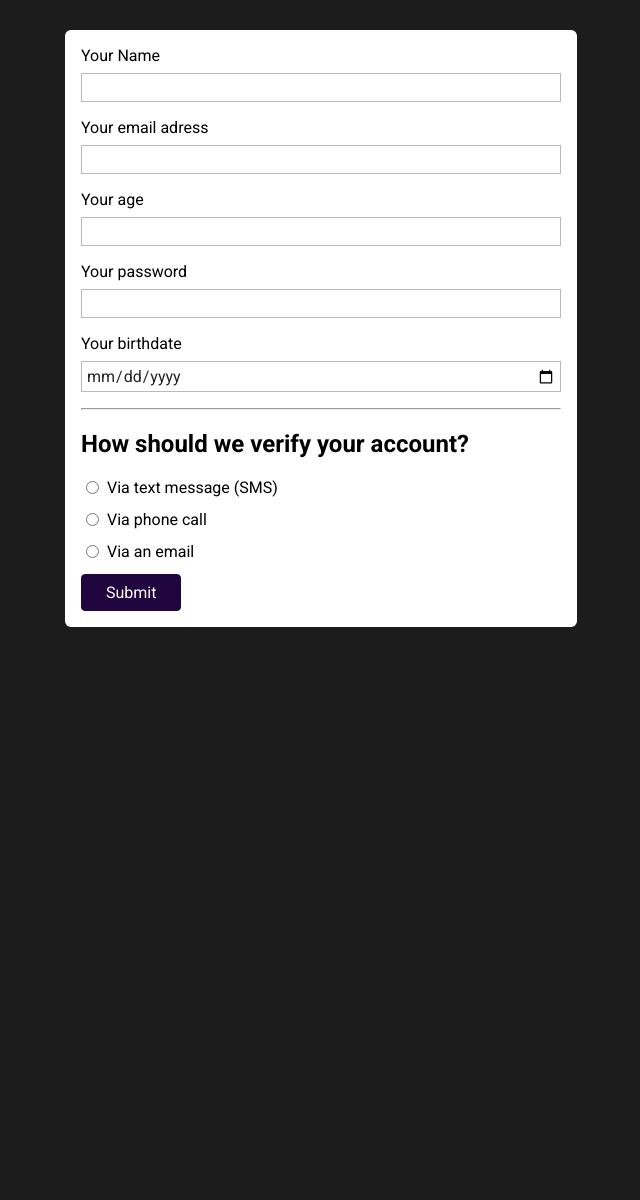
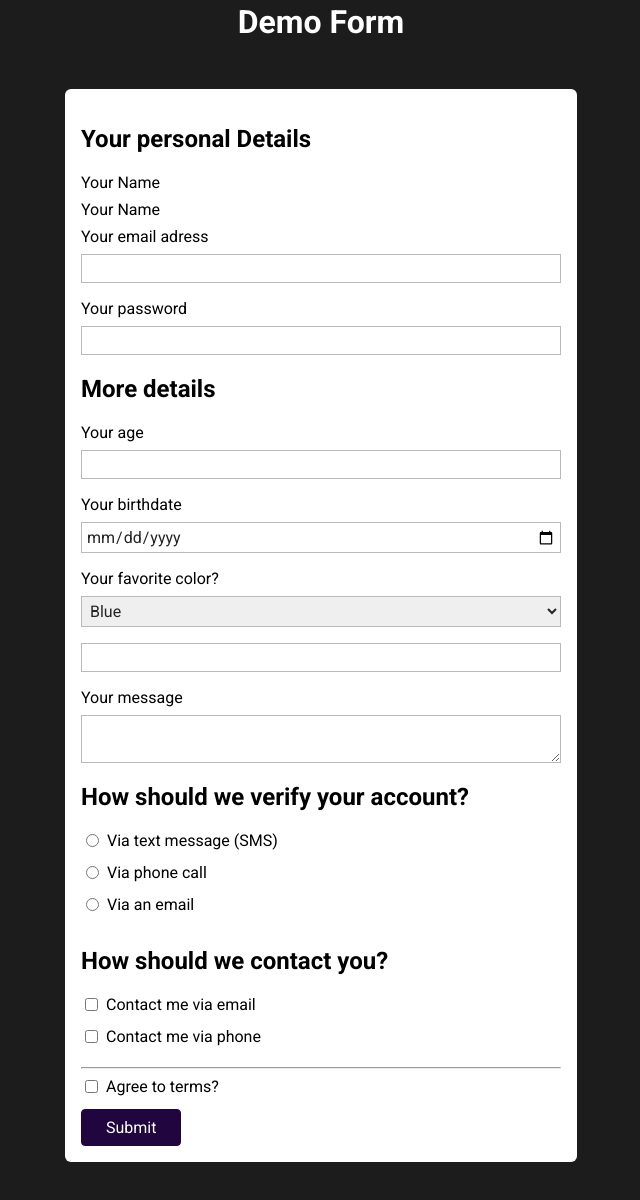
Before and after one commit to JhonathanViana/100-Days-of-Web-Development, a plain HTML site: page Project 5 - Forms/index.html in a window 1280 px wide. Shown: the part 18-1218 px from the top of the page, without its empty margins (319-959 px from the left). Before the commit the page ends 800 px from the top, so only its background shows below. Drawn offline with Linux system fonts and the light colour scheme.

Commit message:
Forms and semantic code

```diff
--- a/Project 5 - Forms/index.html
+++ b/Project 5 - Forms/index.html
@@ -8,45 +8,127 @@
     <title>HTML Forms</title>
 </head>
 <body>
+
+    <header>
+        <h1>Demo Form</h1>
+    </header>
+
+    <main>
         <form action="/" method="GET">
+            <section>
+                <h2>Your personal Details</h2>
+                <ul>
+                    <li>
                         <!-- GET = would be to get a new page with different data -->
                         <!-- POST = the server should store that data -->
                         <label for="username">Your Name</label>
                         <!-- when we using for="" attribute in label, they link to the form. So, if we click (in this case) on Your name, it'll select automatically the form to writing. -->
-        <input type="text" name="user-name" id="username">
+                    </li>
 
+                    <li>
+                        <!-- GET = would be to get a new page with different data -->
+                        <!-- POST = the server should store that data -->
+                        <label for="username">Your Name</label>
+                        <!-- when we using for="" attribute in label, they link to the form. So, if we click (in this case) on Your name, it'll select automatically the form to writing. -->
+                    </li>
+
+                    <li>
                         <label for="useremail">Your email adress</label>
                         <input type="email" name="user-email" id="useremail">
+                    </li>
 
+                    <li>
+                        <label for="userpassword">Your password</label>
+                        <input type="password" name="user-password" id="userpassword">
+                    </li>
+
+                </ul>
+            </section>
+
+            <section>
+                <h2>More details</h2>
+                <ul>
+                    <li>
                         <label for="userage">Your age</label>
                         <input type="number" name="user-age" id="userage">
                         <!-- id to connect with the label, for accessibility -->
+                    </li>
 
-        <label for="userpassword">Your password</label>
-        <input type="password" name="user-password" id="userpassword">
-
+                    <li>
                         <label for="birthdate">Your birthdate</label>
                         <input type="date" name="birthdate" id="user-birthdate">
-        <hr>
+                    </li>
+                    <li>
+                        <!-- dropdown -->
+                        <label for="favorite-color">Your favorite color?</label>
+                        <select name="favorite-color" id="favorite-color">
+                            <option value="Blue">Blue</option>
+                            <option value="Black">Black</option>
+                            <option value="Red">Red</option>
+                        </select>
+                    </li>
+                </ul>
+            </section>
 
+            <section>
+                <input type="text" name="user-name" id="username">
+                <label for="usermessage">Your message</label>
+                <textarea name="user-message" id="usermessage"></textarea></li>
+            </section>
+
+            <section>
                 <h2>How should we verify your account?</h2>
-
-        <div class="radio-input">
+                <ul>
+                    <li class="radio-input">
                         <input type="radio" name="verify" id="verify-text-message" value="text-message">
                         <label for="verify-text-message">Via text message (SMS)</label>
-        </div>
-        <div class="radio-input">
+
+                    </li>
+
+                    <li class="radio-input">
                         <input type="radio" name="verify" id="verify-phone" value="phone">
                         <label for="verify-phone">Via phone call</label>
-        </div>
-        <div class="radio-input">
+                    </li>
+
+                    <li class="radio-input">
                         <input type="radio" name="verify" id="verify-email" value="email">
                         <label for="verify-email">Via an email</label>
                         <!-- need to have the same name in all radios to choose only 1 -->
                         <!-- need to target with VALUE, to send it the choise to the server -->
-        </div>
+                    </li>
+            </section>
+            <section>
+                <h2>How should we contact you?</h2>
+                <ul>
+                    <li class="radio-input">
+                        <input type="checkbox" name="contact-email" id="contact" value="email">
+                        <label for="contact-email">Contact me via email</label>
+                    </li>
 
+                    <li class="radio-input">
+                        <input type="checkbox" name="contact-phone" id="contact" value="phone">
+                        <label for="contact-phone">Contact me via phone</label>
+                    </li>
+                </ul>
+            </section>
+
+            <hr>
+
+            <section>
+                <ul>
+                    <!-- checkbox -->
+                    <li class="radio-input">
+                        <input type="checkbox" name="terms" id="agree-terms">
+                        <label for="agree-terms">Agree to terms?</label>
+                    </li>
+                </ul>
+            </section>
+
+                <section>
                     <button>Submit</button>
+                </section>
         </form>
+    </main>
+
 </body>
 </html>
--- a/Project 5 - Forms/style.css
+++ b/Project 5 - Forms/style.css
@@ -3,6 +3,17 @@
 body {
     background-color: rgb(29, 28, 28);
     font-family: 'Roboto', sans-serif;
+}
+
+h1 {
+    text-align: center;
+    color: white;
+}
+
+ul {
+    list-style: none;
+    margin: 0;
+    padding: 0;
 }
 
 form {
@@ -13,13 +24,14 @@ form {
     border-radius: 6px;
 }
 
+
 label {
     margin-bottom: .5rem;
     display: block;
     /*  */
 }
 
-input {
+input,textarea,select {
     width: 100%;
     display: block;
     margin-bottom: 1rem;
@@ -32,7 +44,7 @@ input {
 
 /* new thing */
 
-input:focus {
+input:focus, textarea:focus {
 /* style the input when focused */
     background-color: rgb(225, 181, 245);
     color: (32, 5, 63);
```
Lines whose indentation alone changed are shown as unchanged.
